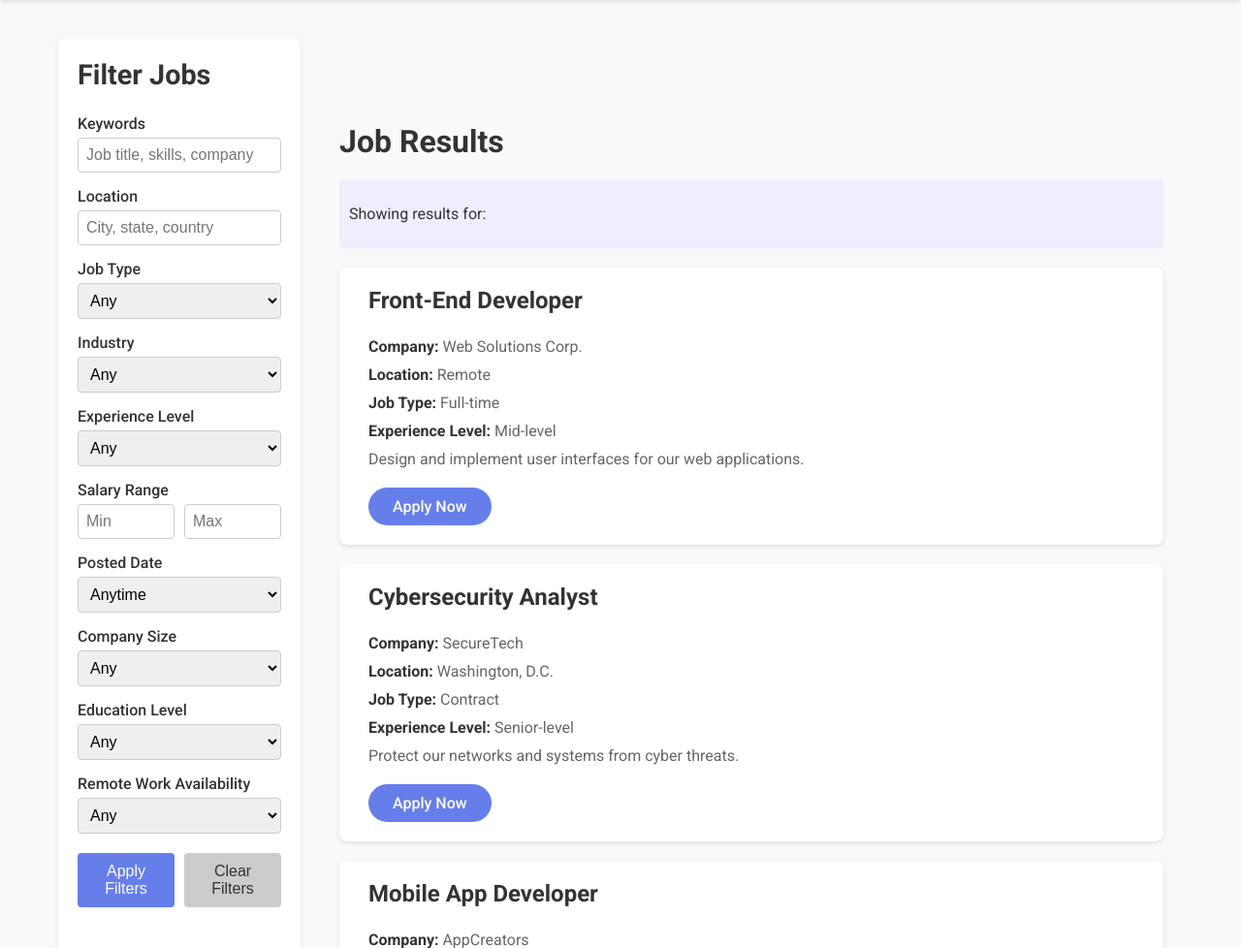
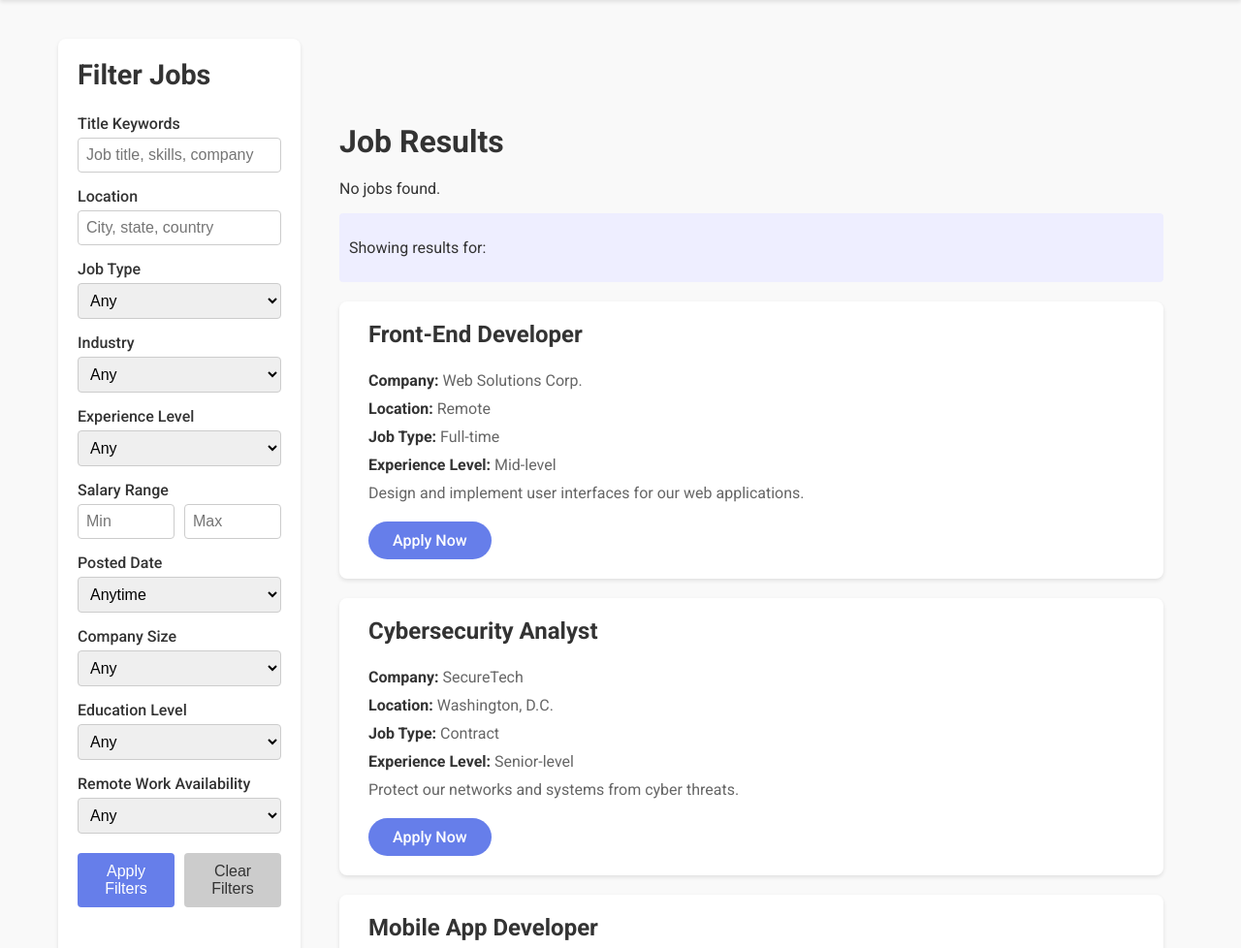
Before and after one commit to ddanielhasan/ddanielhasan.github.io, a Flask app: page /jobsearch in a window 1280 px wide. Shown: the part 239-1217 px from the top of the page at 97% size. Run offline with Flask 3, Linux system fonts and the light colour scheme.

Commit message:
fix for title filtering

```diff
--- a/app.py
+++ b/app.py
@@ -28,13 +28,34 @@
     __tablename__ = "comments"
     id = db.Column(db.Integer, primary_key=True)
     content = db.Column(db.String(4096))
+
+class Company(db.Model):
+    __tablename__ = 'companies'
+    company_id = db.Column(db.Integer, primary_key=True)
+    name = db.Column(db.String, nullable=False)
+
+class Job(db.Model):
+    __tablename__ = 'jobs'
+    job_id = db.Column(db.Integer, primary_key=True)
+    title = db.Column(db.String, nullable=False)
+    description = db.Column(db.String, nullable=False)
+    company_id = db.Column(db.Integer, db.ForeignKey('companies.company_id'), nullable=False)
+    company = db.relationship('Company', backref='jobs')
 @app.route('/')
 def index():
     return render_template('index2.html')
 
-@app.route('/jobsearch')
+@app.route('/jobsearch', methods=['GET'])
 def jobsearch():
-    return render_template('jobsearch.html')
+    keywords = request.args.get('keywords', '')
+    # Query with filter if keywords are provided
+    jobs_query = Job.query.join(Company).add_columns(Job.job_id, Job.title, Job.description,Job.company_id, Company.name.label('company_name'))
+    if keywords:
+        jobs_query = jobs_query.filter(Job.title.ilike(f'%{keywords}%'))
+
+    # Add other filters here as needed, similar to the keywords filter
+    jobs = jobs_query.all()
+    return render_template('jobsearch.html', jobs=jobs)
 
 @app.route("/comments_page", methods=["GET", "POST"])
 def comments_page():
--- a/templates/jobsearch.html
+++ b/templates/jobsearch.html
@@ -21,7 +21,7 @@
         <form method="GET" action="/jobsearch">
             <!-- Keywords -->
             <div class="filter-group">
-                <label for="keywords">Keywords</label>
+                <label for="keywords">Title Keywords</label>
                 <input type="text" id="keywords" name="keywords" placeholder="Job title, skills, company">
             </div>
             <!-- Location -->
@@ -127,6 +127,19 @@
     <section class="job-results">
         <h2>Job Results</h2>
         <!-- Active Filters Display -->
+        {% if jobs %}
+        {% for job in jobs %}
+            <div class="job-item">
+                <h3>{{ job.title }}</h3>
+                <p><strong>Company ID:</strong> {{ job.company_id }}</p>
+                <p><strong>Company:</strong> {{ job.company_name }}</p>
+                <p><strong>Job description:</strong> {{ job.description }}</p>
+                <a href="#apply" class="apply-btn">Apply Now</a>
+            </div>
+        {% endfor %}
+    {% else %}
+        <p>No jobs found.</p>
+    {% endif %}
         <div class="active-filters">
             <p>Showing results for:</p>
             <!-- This is where active filters would be displayed dynamically -->
```
